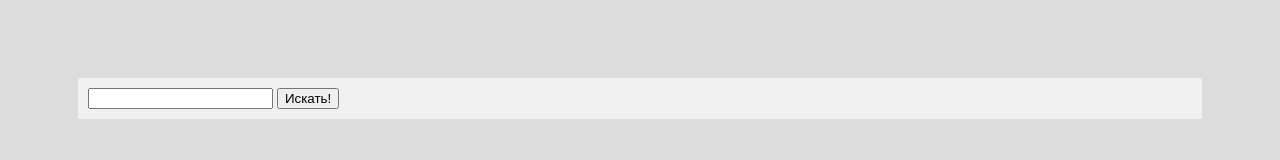
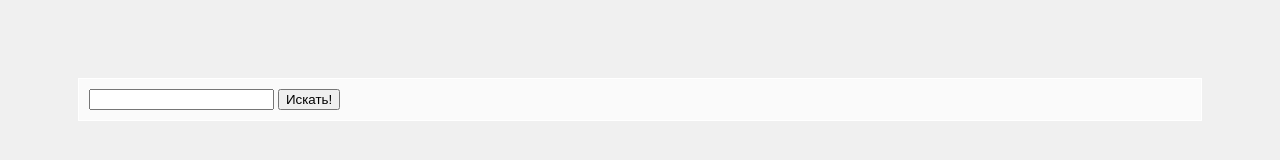
Before and after one commit to missingdays/sitejs, a plain HTML site: page index.html in a window 1280 px wide. Drawn offline with nearby package versions, Linux system fonts and the light colour scheme.

Commit message:
New background color and border for search line

```diff
--- a/css/main.css
+++ b/css/main.css
@@ -1,13 +1,13 @@
 
 body {
-    background: #dcdcdc;
+    background: #f0f0f0;
     padding: 20px;
 }
 
 .Bord {
-    background: #f0f0f0;
+    background: #fafafa;
     text-align: left;
     padding: 10px;
     margin: 50px;
-    border: 1px;
+    border: 1px solid #fff;
 }
```
